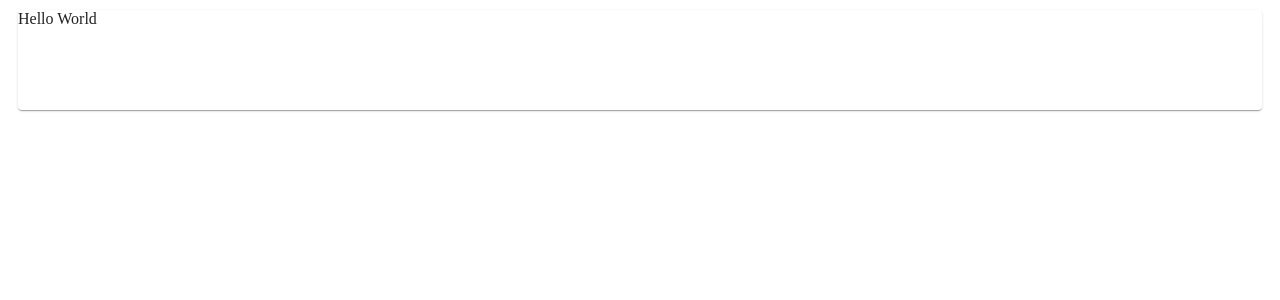
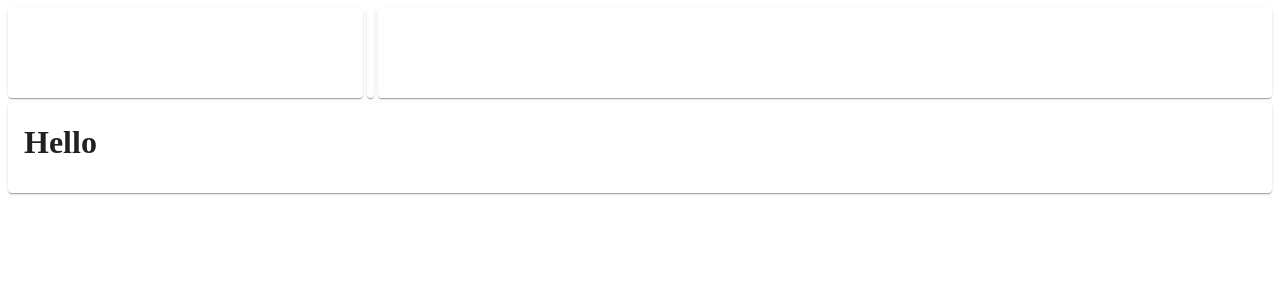
Before and after one commit to GooGuJiang/Sagiri, a React (Create React App) app: page / in a window 1280 px wide. Shown: the top 300 px of the page. Built offline with nearby package versions, Linux system fonts and the light colour scheme.

Commit message:
创建基本布局

```diff
--- a/src/App.tsx
+++ b/src/App.tsx
@@ -1,17 +1,11 @@
 import React from 'react';
-import Card from '@mui/material/Card';
+import Player from './components/Player';
 
 
 function App() {
   return (
     <>
-    <div>
-      <Card style={{
-        margin : "10px",
-        height:"100px",
-      }}
-      >Hello World</Card>
-    </div>
+      <Player></Player>
     </>
   );
 }
--- /dev/null
+++ b/src/components/Player.tsx
@@ -0,0 +1,61 @@
+import Card from '@mui/material/Card';
+import React from "react";
+import Grid from '@mui/material/Grid';
+import Box from '@mui/material/Box';
+import Typography from '@mui/material/Typography';
+import Stack from '@mui/material/Stack';
+
+function Player() {
+    return (
+        <>
+            <Grid container spacing={0.5}
+            style={{
+                marginBottom:"5px"
+            }}
+            >
+                <Grid item xs>
+                <Card
+                style={{
+                    //backgroundColor:"#9da2fd",
+                    height:"90px",
+                    width:"100%"
+                }}
+                >
+                </Card>
+                </Grid>
+                <Grid item xs={0.1}>
+                    <Card
+                        style={{
+                            //backgroundColor:"#9da2fd",
+                            height:"90px",
+                            width:"100%"
+                        }}
+                    >
+                    </Card>
+                </Grid>
+                <Grid item xs={8.5}>
+                    <Card
+                        style={{
+                            //backgroundColor:"#068aff",
+                            height:"90px",
+                            width:"100%"
+                        }}
+                    >
+                    </Card>
+                </Grid>
+            </Grid>
+
+            <Card
+                style={{
+                    padding: "0 16px",
+                    //backgroundColor:"#6f1f1f",
+                    height:"90px"
+            }}
+            >
+            <h1>Hello</h1>
+            </Card>
+            </>
+    );
+}
+
+export default Player;
```
